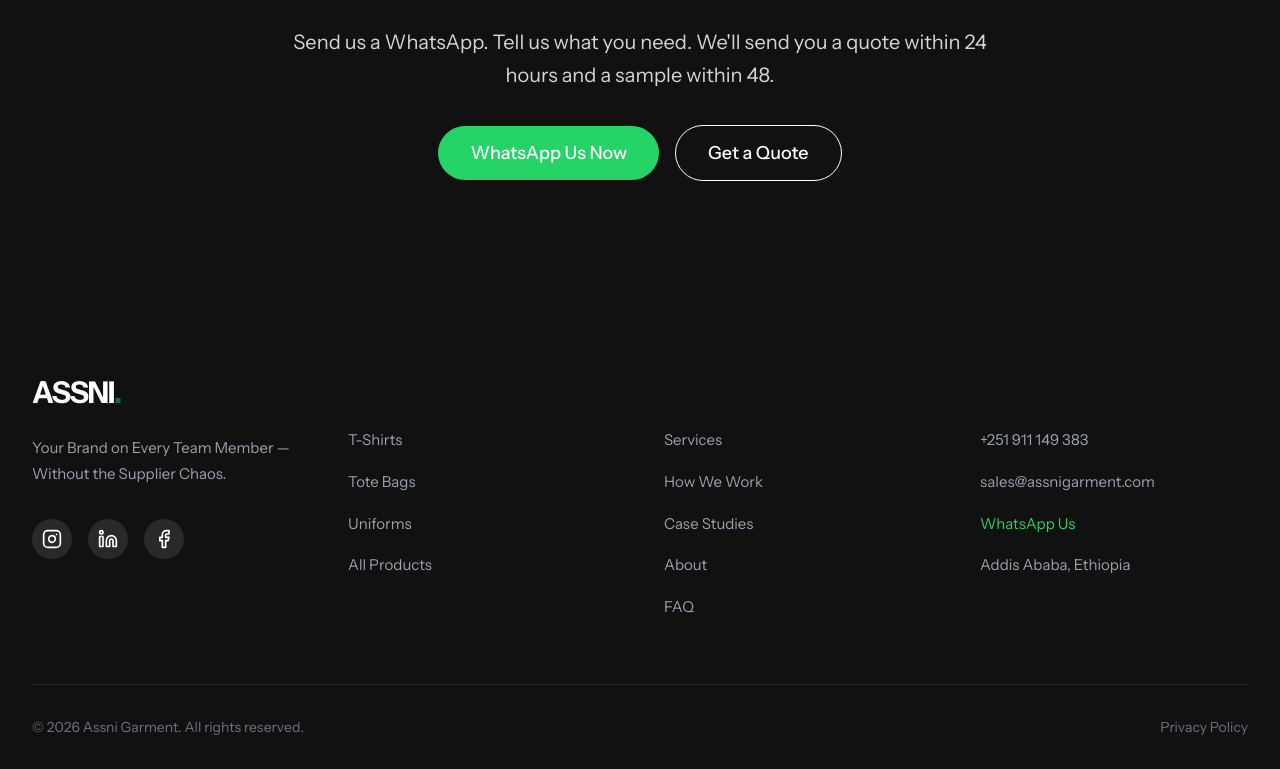
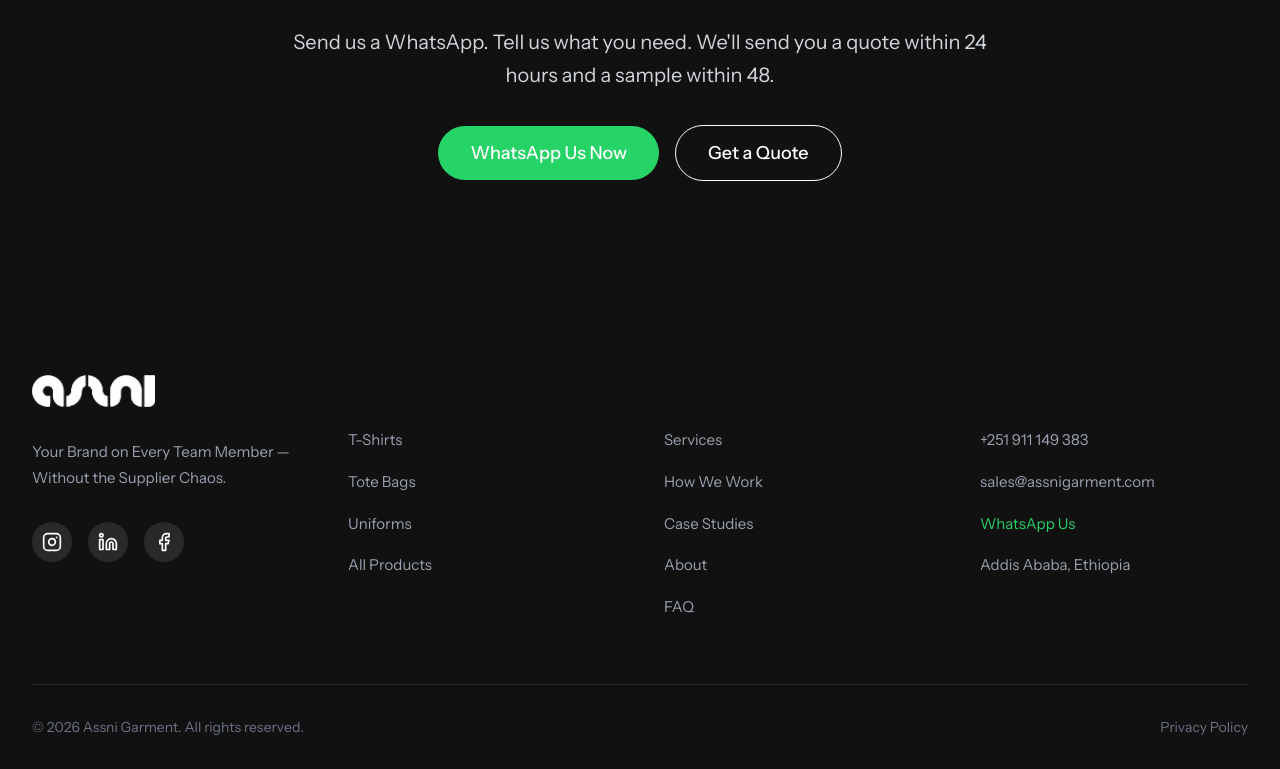
Before and after one commit to Ermekon/Assni_Garment_Website_First_Draft, a React (Vite) app: page / in a window 1280 px wide. Shown: the part 7218-7987 px from the top of the page. Built offline with nearby package versions, Linux system fonts and the light colour scheme.

Commit message:
Replace footer text logo with Logo_White.png at h-8

```diff
--- a/src/components/Footer.tsx
+++ b/src/components/Footer.tsx
@@ -8,8 +8,8 @@
         <div className="grid grid-cols-1 md:grid-cols-2 lg:grid-cols-4 gap-12 mb-16">
           {/* Col 1 */}
           <div>
-            <Link to="/" className="text-3xl font-bold tracking-tighter text-white mb-6 block">
-              ASSNI<span className="text-accent">.</span>
+            <Link to="/" className="inline-block mb-6">
+              <img src="/images/logo/Logo_White.png" alt="Assni Garment" className="h-8 w-auto" />
             </Link>
             <p className="text-gray-400 mb-8">
               Your Brand on Every Team Member — Without the Supplier Chaos.
```
